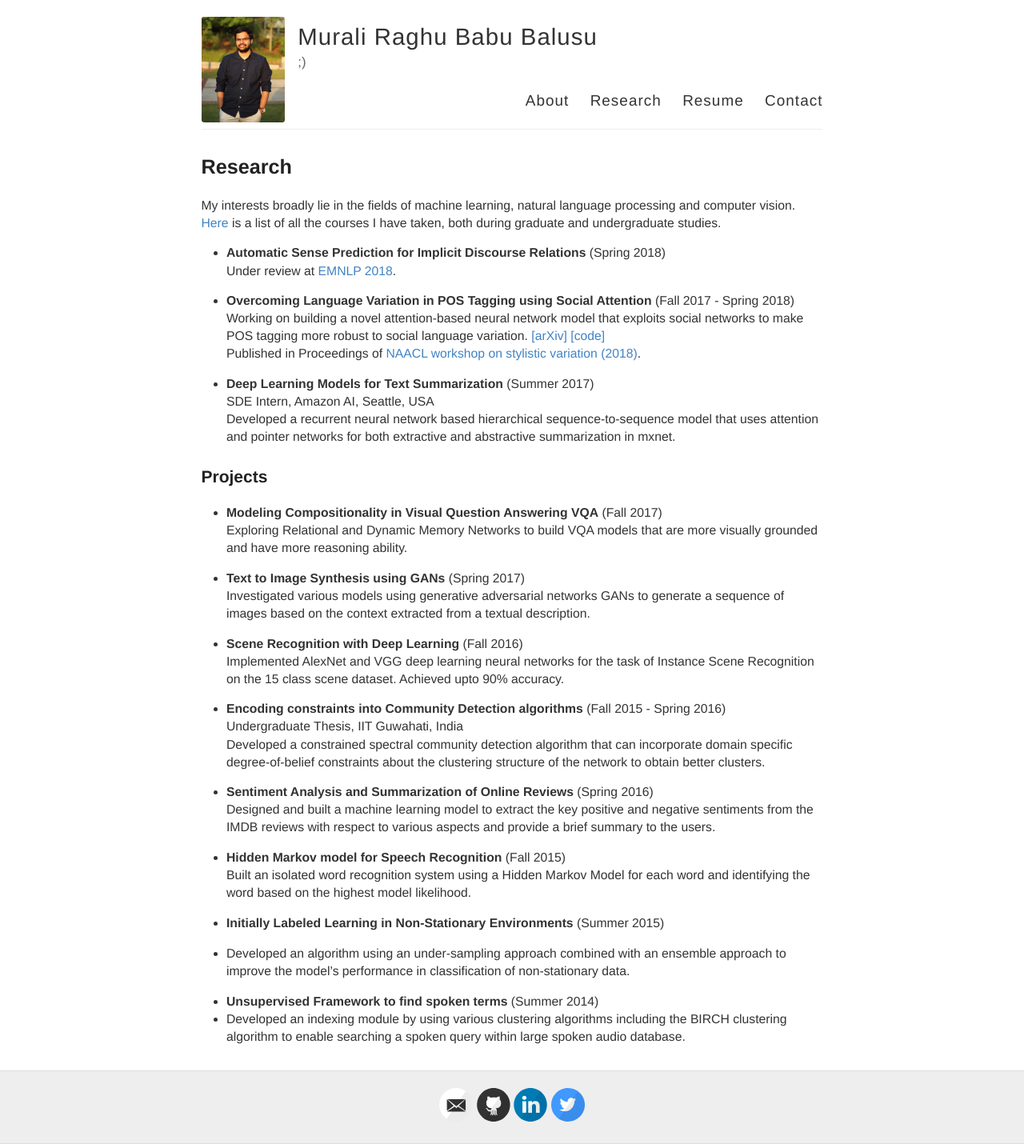
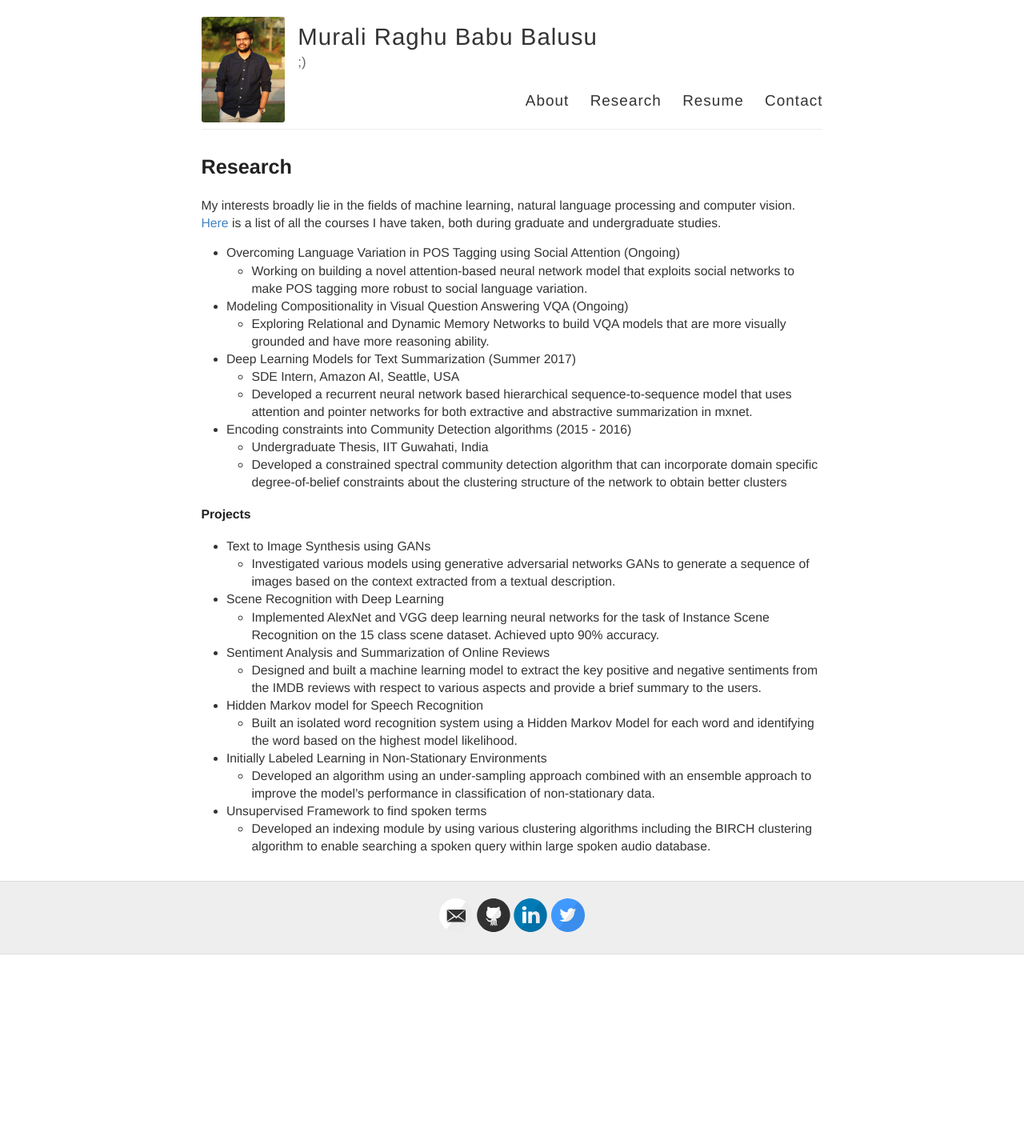
Before and after one commit to bmurali1994/bmurali1994.github.io, a Jekyll site: the page built from research/index.md, in a window 1280 px wide. Shown: the whole page at 80% size. Built offline with Jekyll 4.4.1, drawn with Linux system fonts in a browser that asks for light colours; after the commit the page ends 1193 px from its top, so only the background shows below that.

Commit message:
checking update

```diff
--- a/research/index.md
+++ b/research/index.md
@@ -7,71 +7,47 @@
 My interests broadly lie in the fields of machine learning, natural language processing and computer vision.
 [Here](/research/courses/) is a list of all the courses I have taken, both during graduate and undergraduate studies.
 
+- Overcoming Language Variation in POS Tagging using Social Attention (Ongoing)
+	- Working on building a novel attention-based neural network model that exploits social networks to make
+POS tagging more robust to social language variation.
 
-- **Automatic Sense Prediction for Implicit Discourse Relations** (Spring 2018)
- Under review at [EMNLP 2018](http://emnlp2018.org/).
+- Modeling Compositionality in Visual Question Answering VQA (Ongoing)
+	- Exploring Relational and Dynamic Memory Networks to build VQA models that are more visually grounded
+and have more reasoning ability.
+
+- Deep Learning Models for Text Summarization (Summer 2017)
+	- SDE Intern, Amazon AI, Seattle, USA
+	- Developed a recurrent neural network based hierarchical sequence-to-sequence model that uses attention
+and pointer networks for both extractive and abstractive summarization in mxnet.
+
+- Encoding constraints into Community Detection algorithms (2015 - 2016)
+	- Undergraduate Thesis, IIT Guwahati, India
+	- Developed a constrained spectral community detection algorithm that can incorporate domain specific
+degree-of-belief constraints about the clustering structure of the network to obtain better clusters
 
 
 
-- **Overcoming Language Variation in POS Tagging using Social Attention** (Fall 2017 - Spring 2018)
- Working on building a novel attention-based neural network model that exploits social networks to make
-POS tagging more robust to social language variation. [[arXiv]](https://arxiv.org/abs/1804.07331) [[code]](https://github.com/bmurali1994/socialnets_postagging)
- Published in Proceedings of [NAACL workshop on stylistic variation (2018)](https://sites.google.com/view/2ndstylisticvariation/home).
+###### Projects
 
-
-
-- **Deep Learning Models for Text Summarization** (Summer 2017)
- SDE Intern, Amazon AI, Seattle, USA
- Developed a recurrent neural network based hierarchical sequence-to-sequence model that uses attention
-and pointer networks for both extractive and abstractive summarization in mxnet.
-
-
-
-
-### Projects
-
-- **Modeling Compositionality in Visual Question Answering VQA** (Fall 2017)
- Exploring Relational and Dynamic Memory Networks to build VQA models that are more visually grounded
-and have more reasoning ability.
-
-
-
-- **Text to Image Synthesis using GANs** (Spring 2017)
- Investigated various models using generative adversarial networks GANs to generate a sequence of images
+- Text to Image Synthesis using GANs
+	- Investigated various models using generative adversarial networks GANs to generate a sequence of images
 based on the context extracted from a textual description.
 
-
-
-- **Scene Recognition with Deep Learning** (Fall 2016)
- Implemented AlexNet and VGG deep learning neural networks for the task of Instance Scene Recognition
+- Scene Recognition with Deep Learning
+	- Implemented AlexNet and VGG deep learning neural networks for the task of Instance Scene Recognition
 on the 15 class scene dataset. Achieved upto 90% accuracy.
 
-
-
-- **Encoding constraints into Community Detection algorithms** (Fall 2015 - Spring 2016)
- Undergraduate Thesis, IIT Guwahati, India
- Developed a constrained spectral community detection algorithm that can incorporate domain specific
-degree-of-belief constraints about the clustering structure of the network to obtain better clusters.
-
-
-
-- **Sentiment Analysis and Summarization of Online Reviews** (Spring 2016)
- Designed and built a machine learning model to extract the key positive and negative sentiments from the
+- Sentiment Analysis and Summarization of Online Reviews
+	- Designed and built a machine learning model to extract the key positive and negative sentiments from the
 IMDB reviews with respect to various aspects and provide a brief summary to the users.
 
-
-
-
-- **Hidden Markov model for Speech Recognition** (Fall 2015)
- Built an isolated word recognition system using a Hidden Markov Model for each word and identifying the
+- Hidden Markov model for Speech Recognition
+	- Built an isolated word recognition system using a Hidden Markov Model for each word and identifying the
 word based on the highest model likelihood.
 
-
-
-
-* **Initially Labeled Learning in Non-Stationary Environments** (Summer 2015)
- + Developed an algorithm using an under-sampling approach combined with an ensemble approach to improve
+- Initially Labeled Learning in Non-Stationary Environments
+	- Developed an algorithm using an under-sampling approach combined with an ensemble approach to improve
 the model’s performance in classification of non-stationary data.
 
-* **Unsupervised Framework to find spoken terms** (Summer 2014)
- + Developed an indexing module by using various clustering algorithms including the BIRCH clustering algorithm to enable searching a spoken query within large spoken audio database.
+- Unsupervised Framework to find spoken terms
+	- Developed an indexing module by using various clustering algorithms including the BIRCH clustering algorithm to enable searching a spoken query within large spoken audio database.
```
